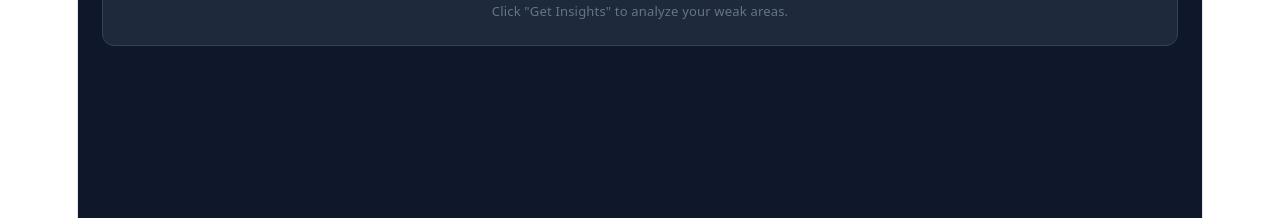
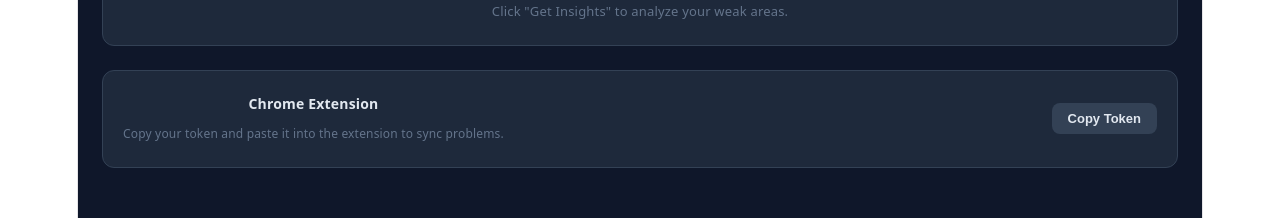
Before and after one commit to NOTyuvraj/devPrep, a React (Vite) app: page / in a window 1280 px wide. Shown: the part 415-633 px from the top of the page. Built offline with nearby package versions, Linux system fonts and the light colour scheme; no server answers; sample sign-in values are in the browser's storage.

Commit message:
Fixed Login issue for google logins

```diff
--- a/src/pages/Dashboard.jsx
+++ b/src/pages/Dashboard.jsx
@@ -8,6 +8,7 @@ export default function Dashboard() {
   const [insights, setInsights] = useState("");
   const [loadingInsights, setLoadingInsights] = useState(false);
   const [due, setDue] = useState([]);
+  const [copied, setCopied] = useState(false);
 
   useEffect(() => {
     api.get("/problems/stats").then(r => setStats(r.data));
@@ -21,6 +22,14 @@ export default function Dashboard() {
     setLoadingInsights(false);
   };
 
+  const copyToken = () => {
+    const token = localStorage.getItem("token");
+    if (!token) return;
+    navigator.clipboard.writeText(token);
+    setCopied(true);
+    setTimeout(() => setCopied(false), 2000);
+  };
+
   const s = {
     page: { minHeight: "100vh", background: "#0f172a", color: "#e2e8f0" },
     body: { padding: "24px", maxWidth: "1100px", margin: "0 auto" },
@@ -32,7 +41,9 @@ export default function Dashboard() {
     btn: { padding: "10px 20px", background: "#4f46e5", color: "white", border: "none", borderRadius: "8px", cursor: "pointer", fontSize: "14px", fontWeight: "600" },
     insightBox: { background: "#1e293b", borderRadius: "12px", padding: "20px", border: "1px solid #334155", marginTop: "16px", lineHeight: "1.7", fontSize: "14px", color: "#cbd5e1" },
     dueItem: { background: "#1e293b", borderRadius: "8px", padding: "12px 16px", marginBottom: "8px", border: "1px solid #334155", display: "flex", justifyContent: "space-between", alignItems: "center" },
-    badge: (d) => ({ padding: "2px 8px", borderRadius: "12px", fontSize: "11px", fontWeight: "500", background: d === "Easy" ? "#064e3b" : d === "Medium" ? "#451a03" : "#450a0a", color: d === "Easy" ? "#6ee7b7" : d === "Medium" ? "#fcd34d" : "#fca5a5" })
+    badge: (d) => ({ padding: "2px 8px", borderRadius: "12px", fontSize: "11px", fontWeight: "500", background: d === "Easy" ? "#064e3b" : d === "Medium" ? "#451a03" : "#450a0a", color: d === "Easy" ? "#6ee7b7" : d === "Medium" ? "#fcd34d" : "#fca5a5" }),
+    tokenCard: { background: "#1e293b", borderRadius: "12px", padding: "20px", border: "1px solid #334155", marginTop: "24px", display: "flex", justifyContent: "space-between", alignItems: "center" },
+    tokenBtn: { padding: "8px 16px", background: copied ? "#064e3b" : "#334155", color: copied ? "#6ee7b7" : "#e2e8f0", border: "none", borderRadius: "8px", cursor: "pointer", fontSize: "13px", fontWeight: "600", transition: "all 0.2s", whiteSpace: "nowrap" },
   };
 
   const COLORS = ["#ef4444", "#f97316", "#eab308", "#22c55e", "#6366f1"];
@@ -97,6 +108,18 @@ export default function Dashboard() {
             ? <div style={s.insightBox}>{insights}</div>
             : <p style={{ color: "#64748b", fontSize: "13px" }}>Click "Get Insights" to analyze your weak areas.</p>}
         </div>
+
+        {/* Extension Token */}
+        <div style={s.tokenCard}>
+          <div>
+            <div style={{ fontSize: "14px", fontWeight: "600", marginBottom: "4px" }}>Chrome Extension</div>
+            <div style={{ fontSize: "12px", color: "#64748b" }}>Copy your token and paste it into the extension to sync problems.</div>
+          </div>
+          <button style={s.tokenBtn} onClick={copyToken}>
+            {copied ? "✓ Copied!" : "Copy Token"}
+          </button>
+        </div>
+
       </div>
     </div>
   );
```
